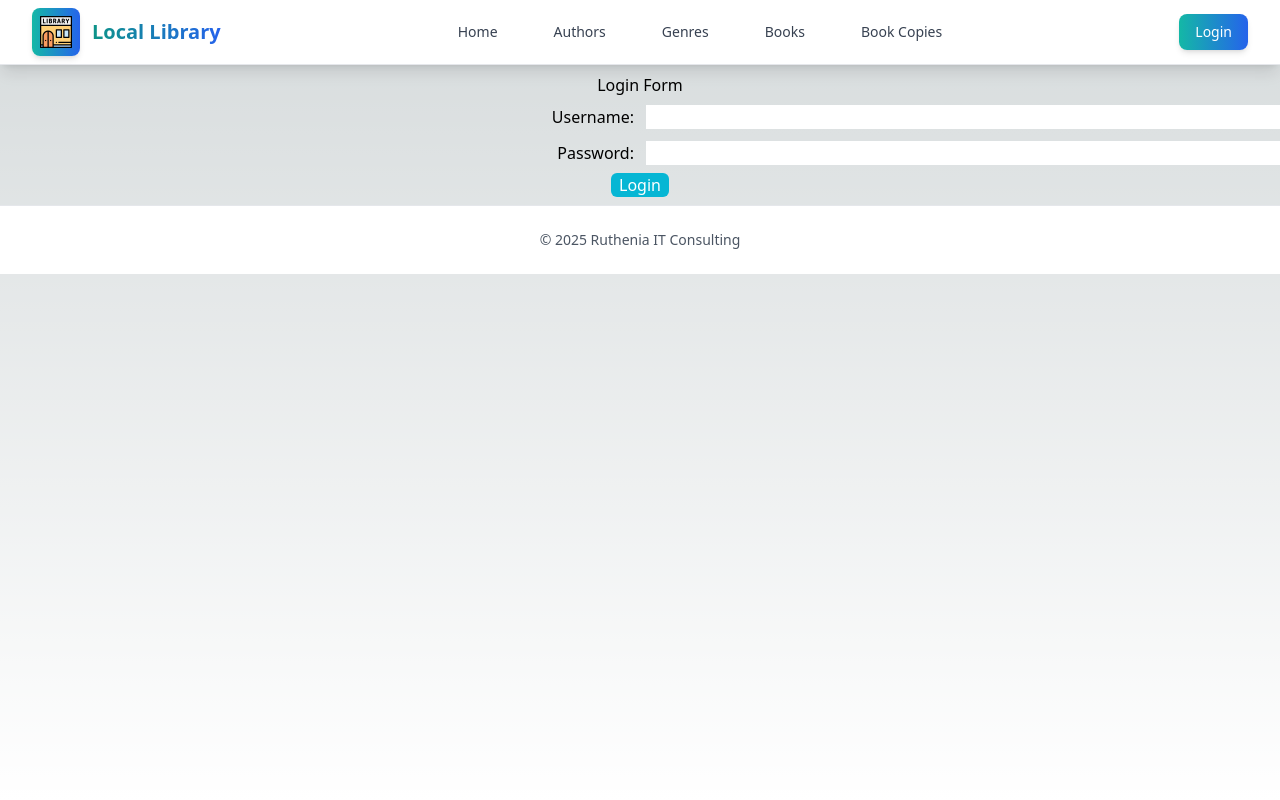
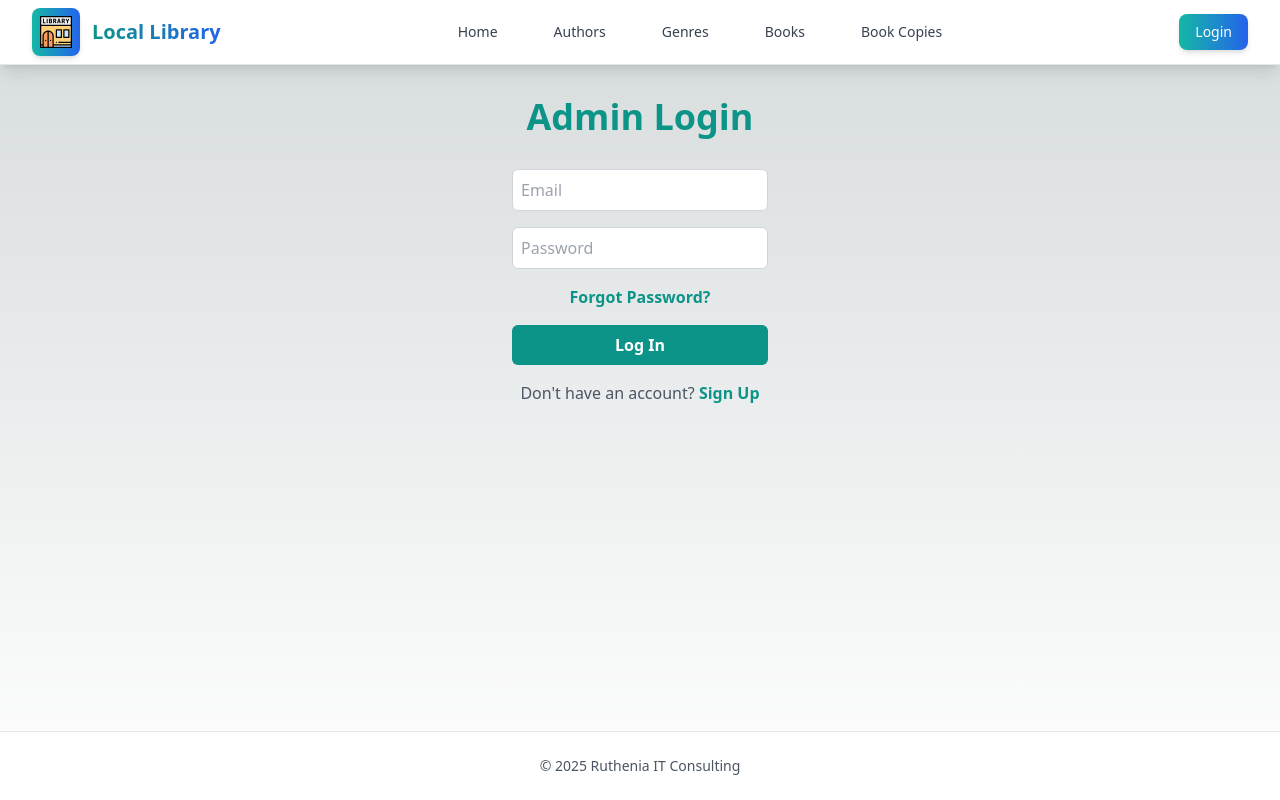
Before and after one commit to volchok60/library-fullstack, a React (Vite) app in the folder app/: page /login in a window 1280 px wide. Built offline with nearby package versions, Linux system fonts and the light colour scheme; no server answers.

Commit message:
Updated Login page.

```diff
--- a/app/src/components/Footer.tsx
+++ b/app/src/components/Footer.tsx
@@ -3,7 +3,7 @@ export default function Footer() {
   const today = new Date();
 
   return (
-    <footer className="bg-white border-t border-gray-200 py-6 mt-auto">
+    <footer className="fixed bottom-0 left-0 z-50 w-full bg-white border-t border-gray-200 py-6 mt-auto">
       <div className="max-w-7xl mx-auto px-4 sm:px-6 lg:px-8">
         <div className="flex justify-center items-center text-gray-600 text-sm">
           <span>&copy; {today.getFullYear()} Ruthenia IT Consulting</span>
--- a/app/src/pages/Login.tsx
+++ b/app/src/pages/Login.tsx
@@ -1,5 +1,5 @@
 import { useState, FormEvent } from 'react'
-import { useNavigate } from 'react-router-dom'
+import { useNavigate, Link } from 'react-router-dom'
 import { login } from '../lib/api'
 
 export default function Login() {
@@ -21,32 +21,40 @@ export default function Login() {
   }
 
   return (
-    <div>
-      <h1 className='text-center m-2'>Login Form</h1>
+    <div className='mt-8'>
+      <h1 className='mb-8 text-center m-2 text-teal-600 font-bold text-4xl'>Admin Login</h1>
       <form onSubmit={handleLogin}>
-        <div className="grid grid-cols-2 gap-3">
-          <label className='sm:text-end'>Username:</label>
+        <div className='flex flex-col items-center'>
           <input
             type="text"
             required
+            placeholder='Email'
             value={username}
             onChange={e => setUsername(e.target.value)}
+            className='mb-4 rounded-md border border-gray-300 p-2 w-64'
           />
-
-          <label className='sm:text-end'>Password:</label>
           <input
             type="password"
             required
+            placeholder='Password'
             value={password}
             onChange={e => setPassword(e.target.value)}
+            className='mb-4 rounded-md border border-gray-300 p-2 w-64'
           />
-        </div>
-        <div className='text-center'>
+          <Link to="/recover-password" className='mb-4'>
+            <span className='text-teal-600 font-bold'>Forgot Password?</span>
+          </Link>
           <input
             type="submit"
-            value="Login"
-            className='rounded-md bg-cyan-500 text-white hover:bg-blue-500 m-2 px-2'
+            value="Log In"
+            className='mb-4 rounded-md bg-teal-600 text-white p-2 w-64 cursor-pointer font-bold'
           />
+          <div>
+            <span className='text-gray-600'>Don't have an account? </span>
+            <Link to="/signup" className='mb-4'>
+              <span className='text-teal-600 font-bold'>Sign Up</span>
+            </Link>
+          </div>
         </div>
       </form>
     </div>
```
